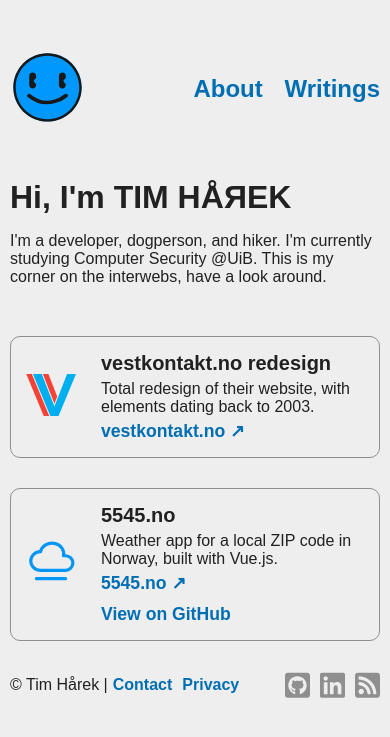
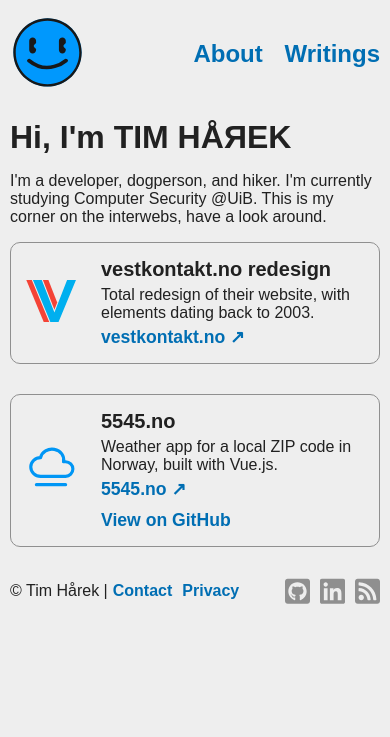
Before and after one commit to timharek/timharek.no, a Jekyll site: the page built from index.html, in a window 390 px wide. Shown: the top 737 px of the page. Built offline with Jekyll 4.4.1, drawn with Linux system fonts in a browser that asks for light colours; some web fonts are replaced.

Commit message:
ui: site looks better on mobile - made elements more compact, not everything needs the same amount of "breathing room"

```diff
--- a/assets/_sass/_body.scss
+++ b/assets/_sass/_body.scss
@@ -31,7 +31,7 @@ body {
 	height: 100vh - margin-top;
 
 	@media screen and (max-width: $breakpoint-small) {
-		margin-top: 50px;
+		margin-top: 15px;
 	}
 
 	&.animate {
@@ -55,6 +55,10 @@ body {
 			.intro {
 				margin-bottom: 50px;
 
+				@media screen and (max-width: $breakpoint-small) {
+					margin-bottom: 15px;
+				}
+
 				.name {
 					text-transform: uppercase;
 					.r {
--- a/assets/_sass/_header.scss
+++ b/assets/_sass/_header.scss
@@ -4,6 +4,10 @@ header {
 	align-items: center;
 	justify-content: space-between;
 	margin-bottom: 50px;
+
+	@media screen and (max-width: $breakpoint-small) {
+		margin-bottom: 25px;
+	}
 
 	svg {
 		width: 75px;
```
